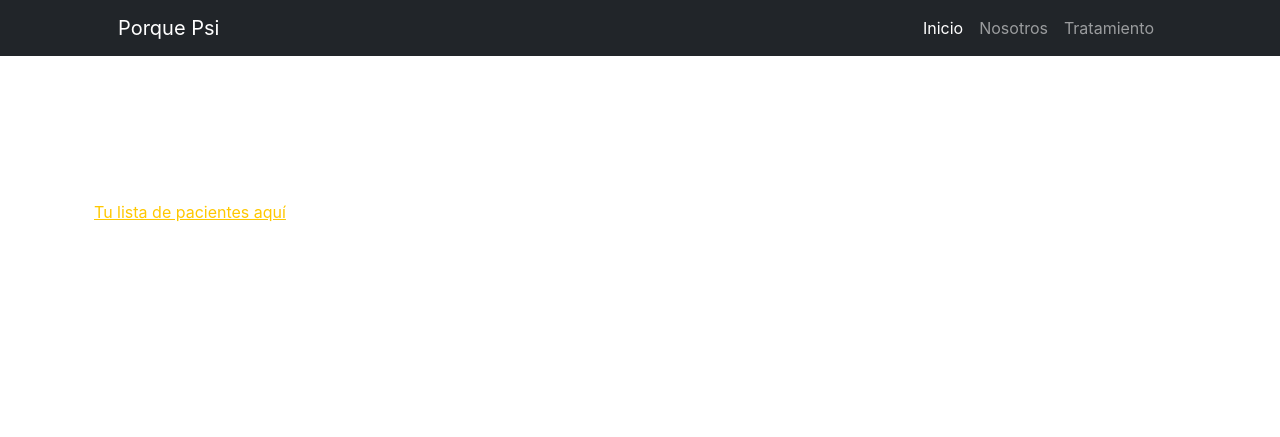
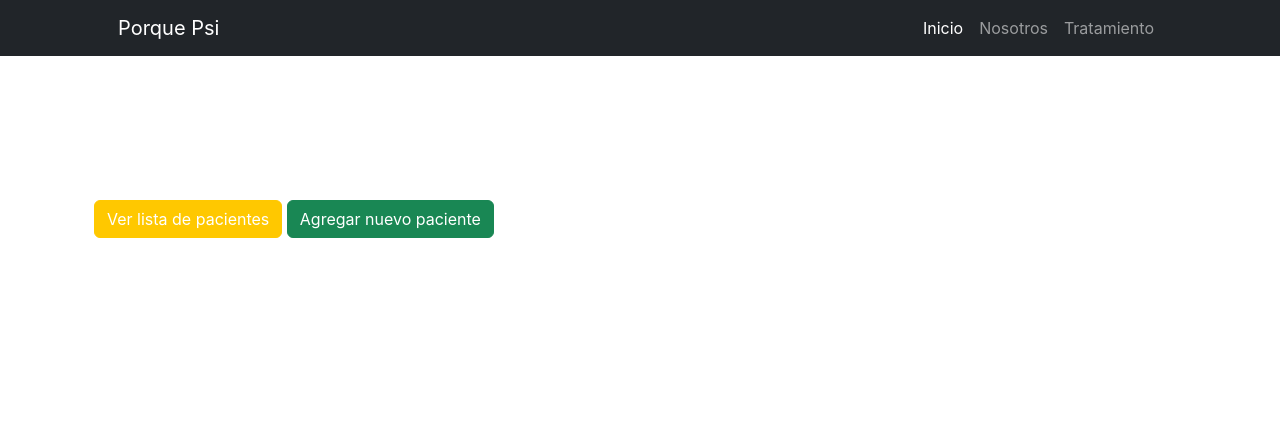
Before and after one commit to pablopiffer/Entrega_final__Porquepsi, a Django app: page /Tratamiento/ in a window 1280 px wide. Shown: the top 437 px of the page. Run offline with Django 5.2, Linux system fonts and the light colour scheme; some libraries are stand-ins or nearby versions.

Commit message:
feat: arreglos de urls y agregado de botones en Tratamiento

```diff
--- a/Porquepsi/Porquepsi/settings.py
+++ b/Porquepsi/Porquepsi/settings.py
@@ -56,7 +56,7 @@ ROOT_URLCONF = 'Porquepsi.urls'
 TEMPLATES = [
     {
         'BACKEND': 'django.template.backends.django.DjangoTemplates',
-        'DIRS': [],
+        'DIRS': [BASE_DIR / 'templates'],
         'APP_DIRS': True,
         'OPTIONS': {
             'context_processors': [
@@ -117,7 +117,7 @@ USE_TZ = True
 # Static files (CSS, JavaScript, Images)
 # https://docs.djangoproject.com/en/5.0/howto/static-files/
 
-STATIC_URL = 'static/'
+STATIC_URL = '/static/'
 
 # Default primary key field type
 # https://docs.djangoproject.com/en/5.0/ref/settings/#default-auto-field
--- a/Porquepsi/Tratamiento/templates/Tratamiento/index.html
+++ b/Porquepsi/Tratamiento/templates/Tratamiento/index.html
@@ -5,7 +5,8 @@
 {% endblock title %}
 
 {% block content %}
-    <div>
-        <a href="{% url 'Tratamiento:lista_pacientes' %}">Tu lista de pacientes aquí</a>
+    <div class="links-container">
+        <a href="{% url 'Tratamiento:lista_pacientes' %}" class="btn btn-primary">Ver lista de pacientes</a>
+        <a href="{% url 'Tratamiento:paciente_form' %}" class="btn btn-success">Agregar nuevo paciente</a>
     </div>
 {% endblock content %}
--- a/Porquepsi/Tratamiento/templates/Tratamiento/lista_pacientes.html
+++ b/Porquepsi/Tratamiento/templates/Tratamiento/lista_pacientes.html
@@ -16,9 +16,9 @@
         {% for pac in paciente %}
             <li>
                 {{ pac.nombre }}
-                <a href="{% url 'Tratamiento:paciente_detalles' producto.id %}">Detalle</a>
-                <a href="{% url 'Tratamiento:paciente_form' producto.id %}">Cambiar</a>
-                <a href="{% url 'Tratamiento:paciente_confirm_delete' producto.id %}">Borrar</a>
+                <a href="{% url 'Tratamiento:paciente_detalles' pac.id %}">Detalle</a>
+                <a href="{% url 'Tratamiento:paciente_form' %}">Cambiar</a>
+                <a href="{% url 'Tratamiento:paciente_confirm_delete' pac.id %}">Borrar</a>
             </li>
         {% endfor %}
     </ul>
--- a/Porquepsi/Tratamiento/urls.py
+++ b/Porquepsi/Tratamiento/urls.py
@@ -13,9 +13,9 @@ app_name = "Tratamiento"
 
 urlpatterns = [
     path("", index, name="index"),
-    path("Tratamiento/lista_pacientes", lista_pacientes, name="lista_pacientes"),
-    path("Tratamiento/paciente_confirm_delete/<int:pk>", paciente_delete, name="paciente_confirm_delete"),
-    path("Tratamiento/paciente_detalles/<int:pk>", paciente_detalles, name="paciente_detalles"),
-    path("Tratamiento/paciente_update/<int:pk>", paciente_update, name="paciente_update"),
-    path("Tratamiento/paciente_form", paciente_create, name="paciente_create"),
+    path("lista_pacientes/", lista_pacientes, name="lista_pacientes"),
+    path("paciente_confirm_delete/<int:pk>", paciente_delete, name="paciente_confirm_delete"),
+    path("paciente_detalles/<int:pk>", paciente_detalles, name="paciente_detalles"),
+    path("paciente_update/<int:pk>", paciente_update, name="paciente_update"),
+    path("paciente_form/", paciente_create, name="paciente_form"),
 ]
--- a/Porquepsi/Tratamiento/views.py
+++ b/Porquepsi/Tratamiento/views.py
@@ -11,11 +11,10 @@ def index(request):
 def lista_pacientes(request):
     busqueda = request.GET.get("busqueda", None)
     if busqueda:
-        print(busqueda)
         consulta = Paciente.objects.filter(nombre__icontains=busqueda)
     else:
         consulta = Paciente.objects.all()
-    contexto = {"Paciente": consulta}
+    contexto = {"paciente": consulta}
     return render(request, "Tratamiento/lista_pacientes.html", contexto)
 
 def paciente_create(request):
```
Also changed, not shown: Porquepsi/db.sqlite3.
